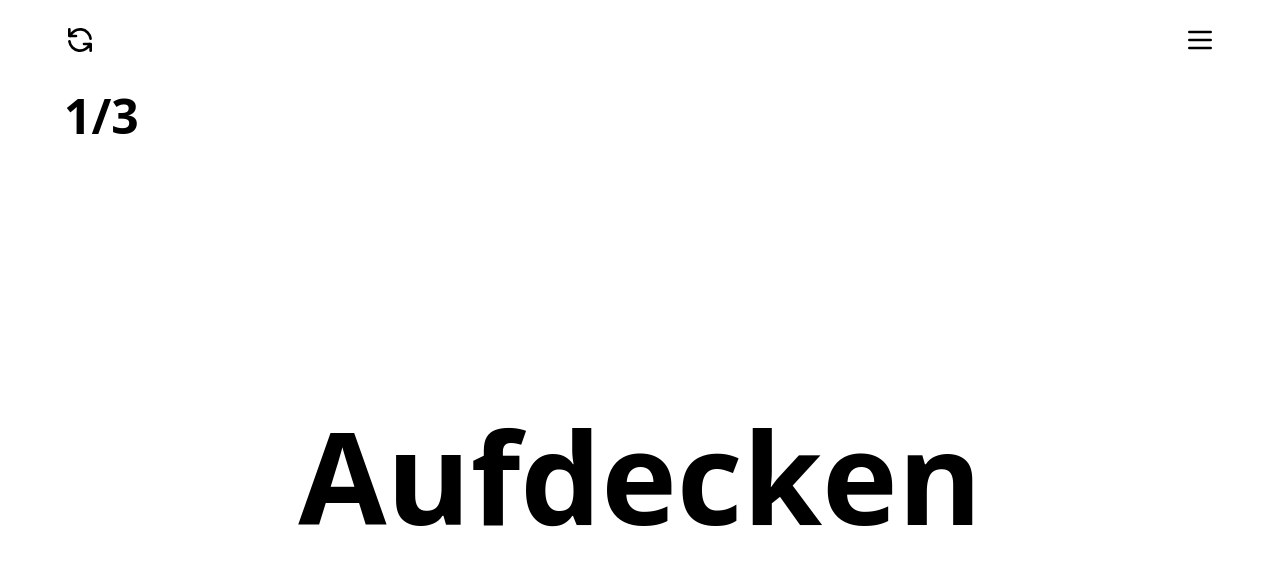
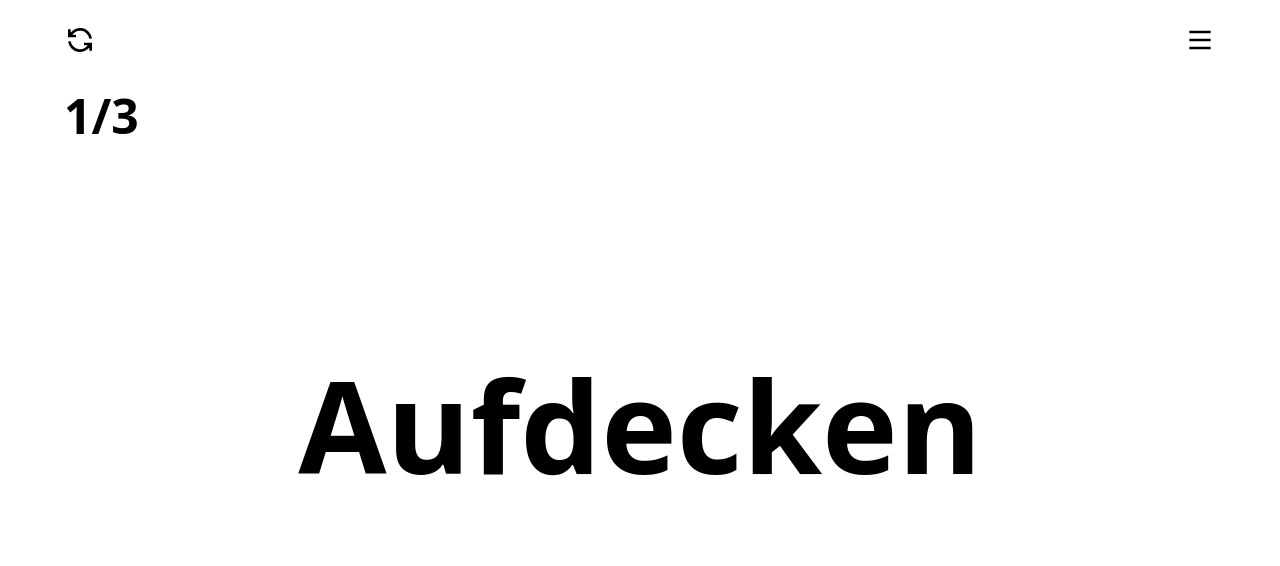
Before and after one commit to robertsauter/schocken, a Next.js app: page / in a window 1280 px wide. Shown: the top 566 px of the page. Built offline with nearby package versions, Linux system fonts and the light colour scheme.

Commit message:
svg fixes, alignment improvement

```diff
--- a/components/DiceWrapper.js
+++ b/components/DiceWrapper.js
@@ -50,16 +50,16 @@ export default class DiceWrapper extends React.Component {
                         <div onClick={ this.props.handleNewDiceRoll } className="border-4 text-2xl sm:text-3xl md:text-4xl border-sky-900 text-sky-900 hover:text-white hover:bg-sky-900 duration-200 transition-all cursor-pointer py-2 px-6 rounded-full text-center font-bold w-fit">Nochmal würfeln</div>
                         <div onClick={ onesPresent ? () => this.onOnesLayout(ones, sixes) : ()=>{} } className={ `${ onesPresent ? 'schocken-ones cursor-pointer' : 'opacity-50 cursor-default' } rounded-full py-2 pl-4 pr-2 flex items-center` }>
                             <span className="pb-1 text-2xl sm:text-3xl md:text-4xl font-medium">Einsen rauslegen</span>
-                            <svg xmlns="http://www.w3.org/2000/svg" class="h-6 w-6" fill="none" viewBox="0 0 24 24" stroke="currentColor" stroke-width="2">
-                                <path stroke-linecap="round" stroke-linejoin="round" d="M9 5l7 7-7 7" />
+                            <svg xmlns="http://www.w3.org/2000/svg" className="h-6 w-6" fill="none" viewBox="0 0 24 24" stroke="currentColor" stroke-width="2">
+                                <path d="M9 5l7 7-7 7" />
                             </svg>
                         </div>
                     </div>
                     : <div className="h-2/6 md:h-1/6 flex items-center justify-center">
                         <div className="schocken-reload flex items-center justify-center cursor-pointer">
                             <div onClick={ this.props.newGame } className="text-2xl sm:text-3xl md:text-4xl font-bold pb-1 mr-4">Neues Spiel</div>
-                            <svg xmlns="http://www.w3.org/2000/svg" class="h-6 w-6 sm:h-8 sm:w-8" fill="none" viewBox="0 0 24 24" stroke="currentColor" stroke-width="2">
-                                <path stroke-linecap="round" stroke-linejoin="round" d="M4 4v5h.582m15.356 2A8.001 8.001 0 004.582 9m0 0H9m11 11v-5h-.581m0 0a8.003 8.003 0 01-15.357-2m15.357 2H15" />
+                            <svg xmlns="http://www.w3.org/2000/svg" className="h-6 w-6 sm:h-8 sm:w-8" fill="none" viewBox="0 0 24 24" stroke="currentColor" stroke-width="2">
+                                <path d="M4 4v5h.582m15.356 2A8.001 8.001 0 004.582 9m0 0H9m11 11v-5h-.581m0 0a8.003 8.003 0 01-15.357-2m15.357 2H15" />
                             </svg>
                         </div>
                     </div>
--- a/components/RevealButton.js
+++ b/components/RevealButton.js
@@ -1,5 +1,5 @@
 export default function RevealButton(props) {
-    return (<div onClick={ props.handleClick } className="hover:text-sky-900 hover:-translate-y-2 duration-200 transition-all cursor-pointer w-full h-full flex items-center justify-center text-5xl sm:text-8xl md:text-9xl font-bold">
+    return (<div onClick={ props.handleClick } className="h-4/6 md:h-5/6 hover:text-sky-900 hover:-translate-y-2 duration-200 transition-all cursor-pointer w-full flex items-center justify-center text-5xl sm:text-8xl md:text-9xl font-bold">
         Aufdecken
     </div>);
 }
--- a/pages/imprint.js
+++ b/pages/imprint.js
@@ -5,8 +5,8 @@ export default function Imprint(props) {
         <main className="p-10 bg-sky-900 h-screen">
             <Link href="/">
                 <a className="text-white">
-                    <svg xmlns="http://www.w3.org/2000/svg" class="h-10 w-10" fill="none" viewBox="0 0 24 24" stroke="currentColor" stroke-width="2">
-                        <path stroke-linecap="round" stroke-linejoin="round" d="M11 15l-3-3m0 0l3-3m-3 3h8M3 12a9 9 0 1118 0 9 9 0 01-18 0z" />
+                    <svg xmlns="http://www.w3.org/2000/svg" className="h-10 w-10" fill="none" viewBox="0 0 24 24" stroke="currentColor" stroke-width="2">
+                        <path d="M11 15l-3-3m0 0l3-3m-3 3h8M3 12a9 9 0 1118 0 9 9 0 01-18 0z" />
                     </svg>
                 </a>
             </Link>
--- a/pages/index.js
+++ b/pages/index.js
@@ -42,13 +42,13 @@ export default class Schocken extends React.Component {
       <div className="min-w-screen h-screen relative">
         <nav className="w-full h-1/10 flex items-center justify-between px-6 sm:px-16">
           <div onClick={ this.newGame } className="hover:rotate-180 duration-500 transition-transform cursor-pointer p-4 -ml-4">
-            <svg xmlns="http://www.w3.org/2000/svg" class="h-6 w-6 sm:h-8 sm:w-8" fill="none" viewBox="0 0 24 24" stroke="currentColor" stroke-width="2">
-              <path stroke-linecap="round" stroke-linejoin="round" d="M4 4v5h.582m15.356 2A8.001 8.001 0 004.582 9m0 0H9m11 11v-5h-.581m0 0a8.003 8.003 0 01-15.357-2m15.357 2H15" />
+            <svg xmlns="http://www.w3.org/2000/svg" className="h-6 w-6 sm:h-8 sm:w-8" fill="none" viewBox="0 0 24 24" stroke="currentColor" stroke-width="2">
+              <path d="M4 4v5h.582m15.356 2A8.001 8.001 0 004.582 9m0 0H9m11 11v-5h-.581m0 0a8.003 8.003 0 01-15.357-2m15.357 2H15" />
             </svg>
           </div>
           <div onClick={ () => this.setState({ menuOpen: true }) } className="p-4 -mr-4">
-            <svg xmlns="http://www.w3.org/2000/svg" class="h-6 w-6 sm:h-8 sm:w-8" fill="none" viewBox="0 0 24 24" stroke="currentColor" stroke-width="2">
-              <path stroke-linecap="round" stroke-linejoin="round" d="M4 6h16M4 12h16M4 18h16" />
+            <svg xmlns="http://www.w3.org/2000/svg" className="h-6 w-6 sm:h-8 sm:w-8" fill="none" viewBox="0 0 24 24" stroke="currentColor" stroke-width="2">
+              <path d="M4 6h16M4 12h16M4 18h16" />
             </svg>
           </div>
         </nav>
@@ -70,8 +70,8 @@ export default class Schocken extends React.Component {
         <div className={` ${ this.state.menuOpen ? 'visible bg-sky-900/90' : 'invisible bg-sky-900/0' } absolute top-0 w-full h-full duration-200` }>
           <div className="h-1/10 flex items-center justify-end px-6 sm:px-16 text-white">
             <div onClick={ () => this.setState({ menuOpen: false }) } className="p-4 -mr-4">
-              <svg xmlns="http://www.w3.org/2000/svg" class="h-6 w-6 sm:h-8 sm:w-8" fill="none" viewBox="0 0 24 24" stroke="currentColor" stroke-width="2">
-                <path stroke-linecap="round" stroke-linejoin="round" d="M6 18L18 6M6 6l12 12" />
+              <svg xmlns="http://www.w3.org/2000/svg" className="h-6 w-6 sm:h-8 sm:w-8" fill="none" viewBox="0 0 24 24" stroke="currentColor" stroke-width="2">
+                <path d="M6 18L18 6M6 6l12 12" />
               </svg>
             </div>
           </div>
```
